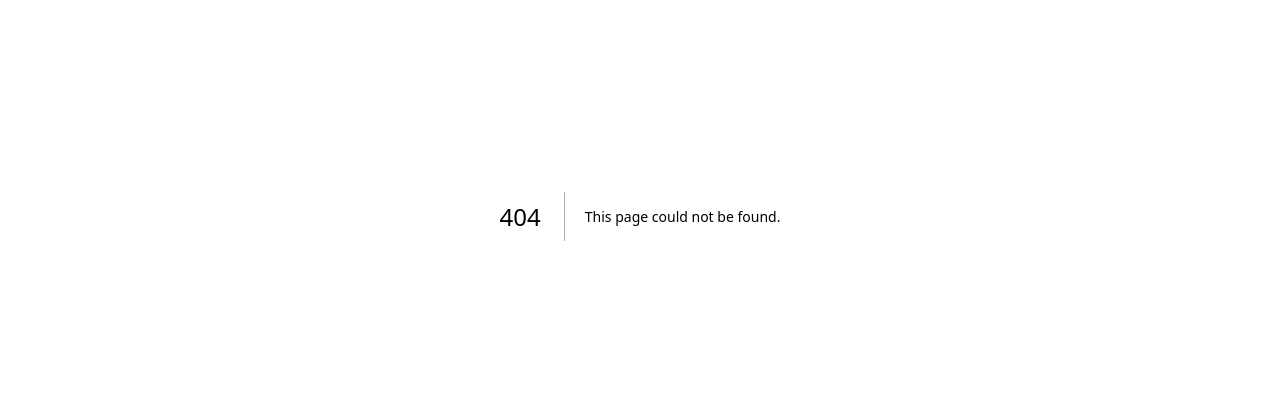
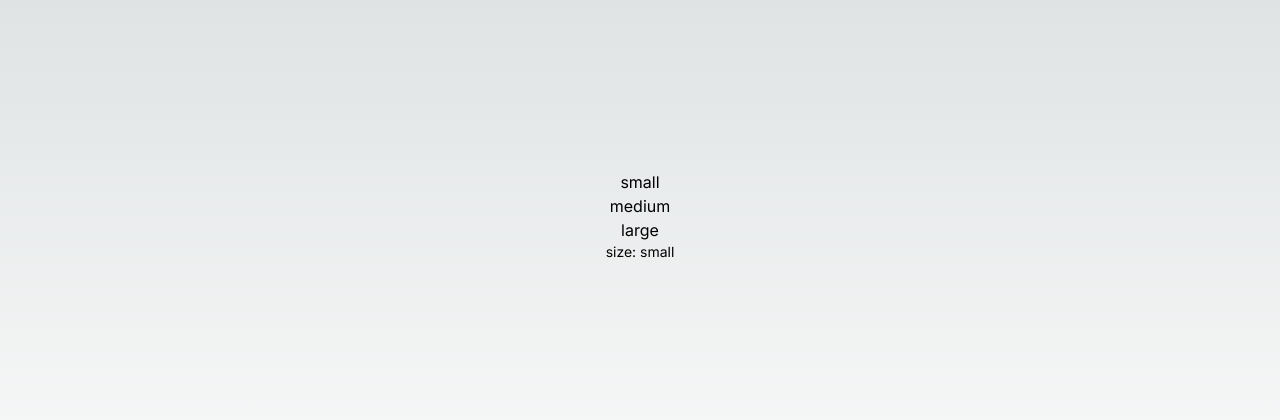
Before and after one commit to nicolaskruger/get-start-tailwind, a Next.js app: page /data in a window 1280 px wide. Before the commit this address had no page. Shown: the part 184-604 px from the top of the page. Built offline with nearby package versions, Linux system fonts and the light colour scheme.

Commit message:
style: :test_tube: data

```diff
--- /dev/null
+++ b/src/app/data/page.tsx
@@ -0,0 +1,25 @@
+"use client";
+import { CenterAllScreen } from "@/components/center-all-screen";
+import { useState } from "react";
+
+const Page = () => {
+  const [state, setState] = useState<"small" | "medium" | "large">("small");
+
+  return (
+    <CenterAllScreen>
+      <div className="flex flex-col">
+        <button onClick={() => setState("small")}>small</button>
+        <button onClick={() => setState("medium")}>medium</button>
+        <button onClick={() => setState("large")}>large</button>
+        <span
+          data-size={state}
+          className="data-[size=small]:text-sm data-[size=medium]:text-base data-[size=large]:text-lg"
+        >
+          size: {state}
+        </span>
+      </div>
+    </CenterAllScreen>
+  );
+};
+
+export default Page;
```
